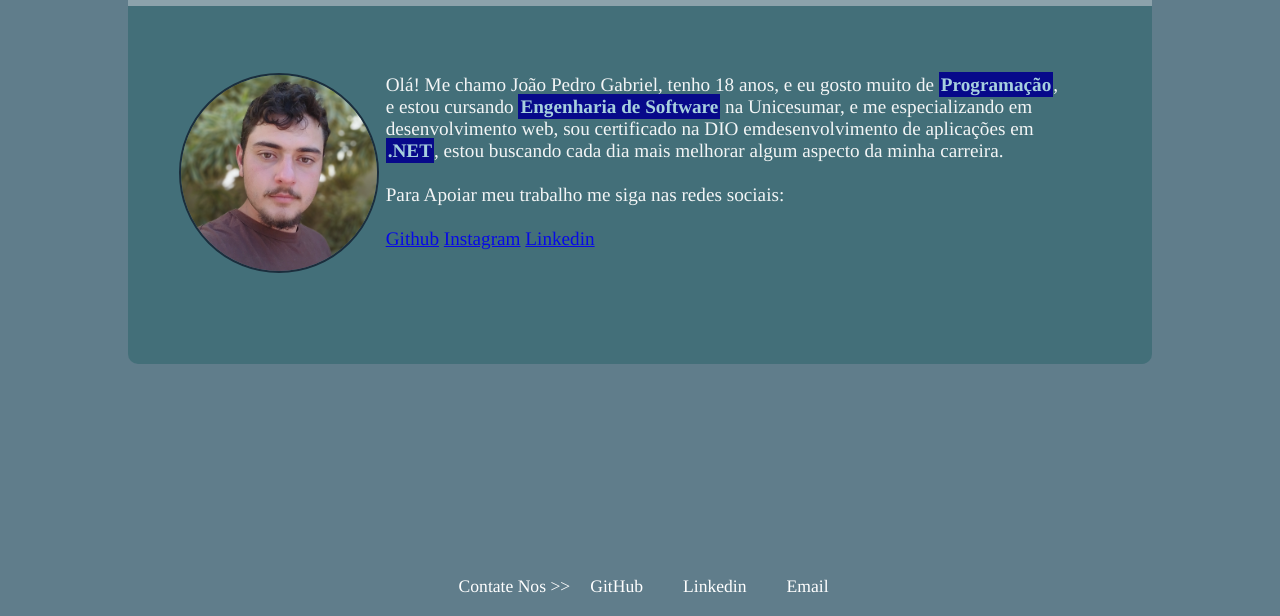
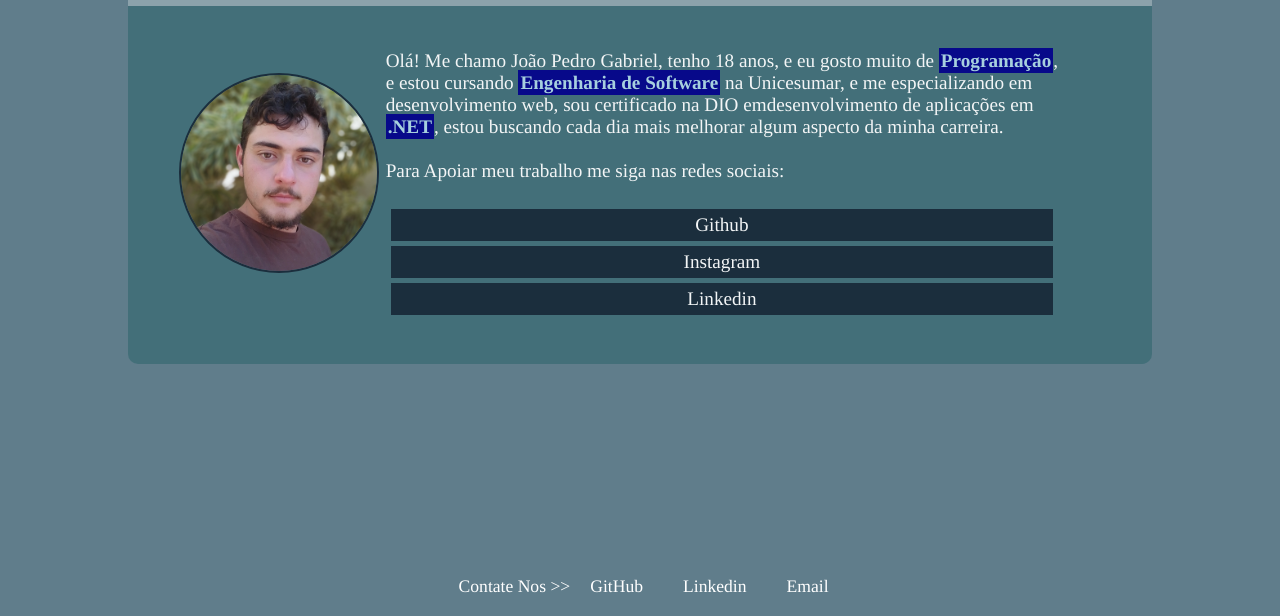
Before and after one commit to KallFSD/know-us, a plain HTML site: page index.html in a window 1280 px wide. Shown: the part 184-800 px from the top of the page. Drawn offline with Linux system fonts and the light colour scheme.

Commit message:
update 2005-06072024

```diff
--- a/styles.css
+++ b/styles.css
@@ -116,7 +116,7 @@
     .content .text {
         position: absolute;
         width: 90%;
-        height: 80%;
+        height: 90%;
         top: 15%;
         left: 13%;
         margin: 0;
@@ -136,6 +136,23 @@
         background-color: darkblue;
         color: lightblue;
         padding: 2px;
+    }
+
+    .text a {
+        position: relative;
+        background-color: #162938;
+        padding: 5px;
+        margin: 5px;
+        text-decoration: none;
+        color: #fff;
+        display: flex;
+        align-items: center;
+        justify-content: center;
+        transition: 0.3s;
+    }
+
+    .text a:hover {
+        background-color: #555;
     }
 
     .content .img #jpg_img {
```
